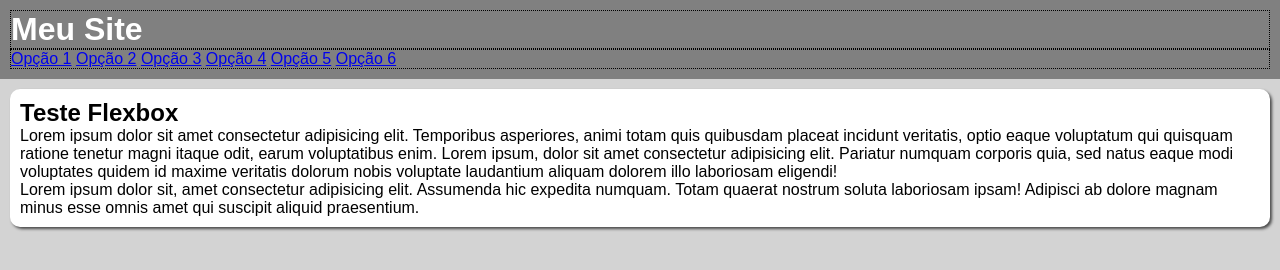
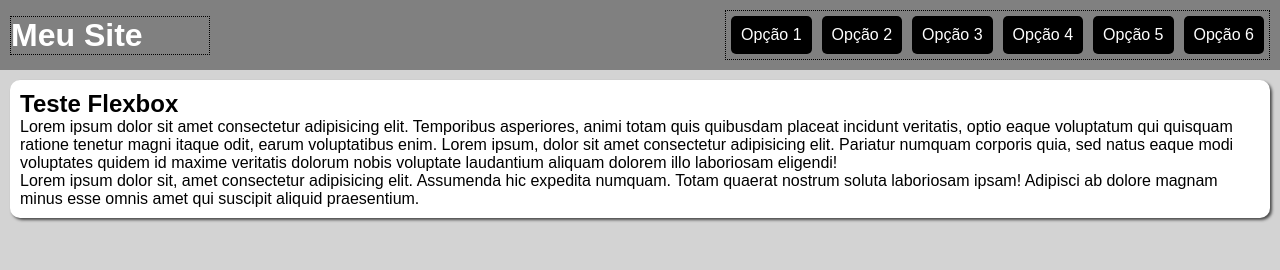
Before and after one commit to anneestevam/html-css, a plain HTML site: page exercicios/ex027/flex013-menu_flexbox/index.html in a window 1280 px wide. Drawn offline with Linux system fonts and the light colour scheme.

Commit message:
Menu flexbox

```diff
--- a/exercicios/ex027/flex013-menu_flexbox/style.css
+++ b/exercicios/ex027/flex013-menu_flexbox/style.css
@@ -18,14 +18,40 @@ header {
     background-color: gray;
     color: #fff;
     padding: 10px;
+
+    display: flex;
+    flex-flow: row wrap;
+    justify-content: space-between;
+    align-items: center;
 }
 
 header > h1 {
     border: 1px dotted #000;
+    flex: 0 0 200px;
 }
 
 header > nav {
     border: 1px dotted #000;
+
+    display: flex;
+    flex-flow: row wrap;
+    justify-content: flex-end;
+}
+
+header > nav > a {
+    background-color: #000;
+    color: #fff;
+    padding: 10px;
+    margin: 5px;
+    border-radius: 5px;
+    text-decoration: none;
+    text-align: center;
+}
+
+header > nav > a:hover {
+    background-color: #fff;
+    color: #000;
+    transition: background-color .5s;
 }
 
 main {
```
